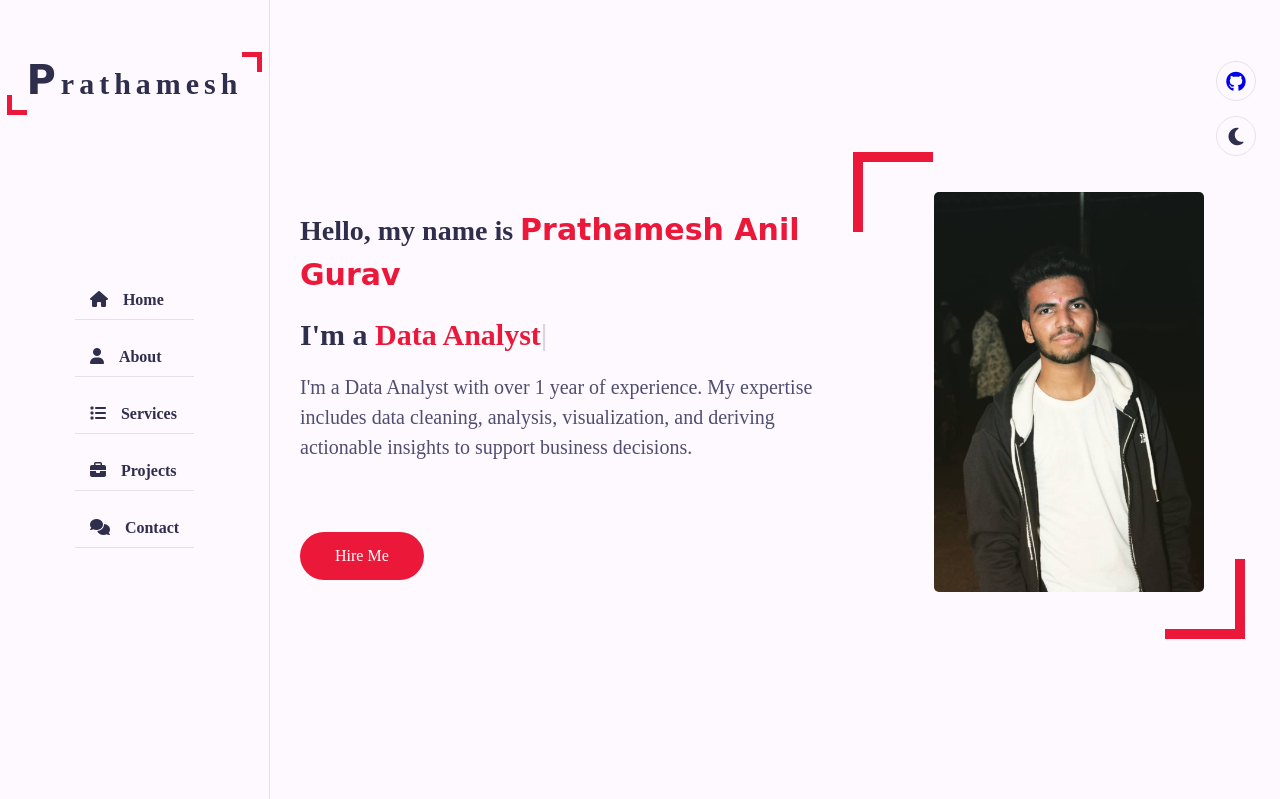
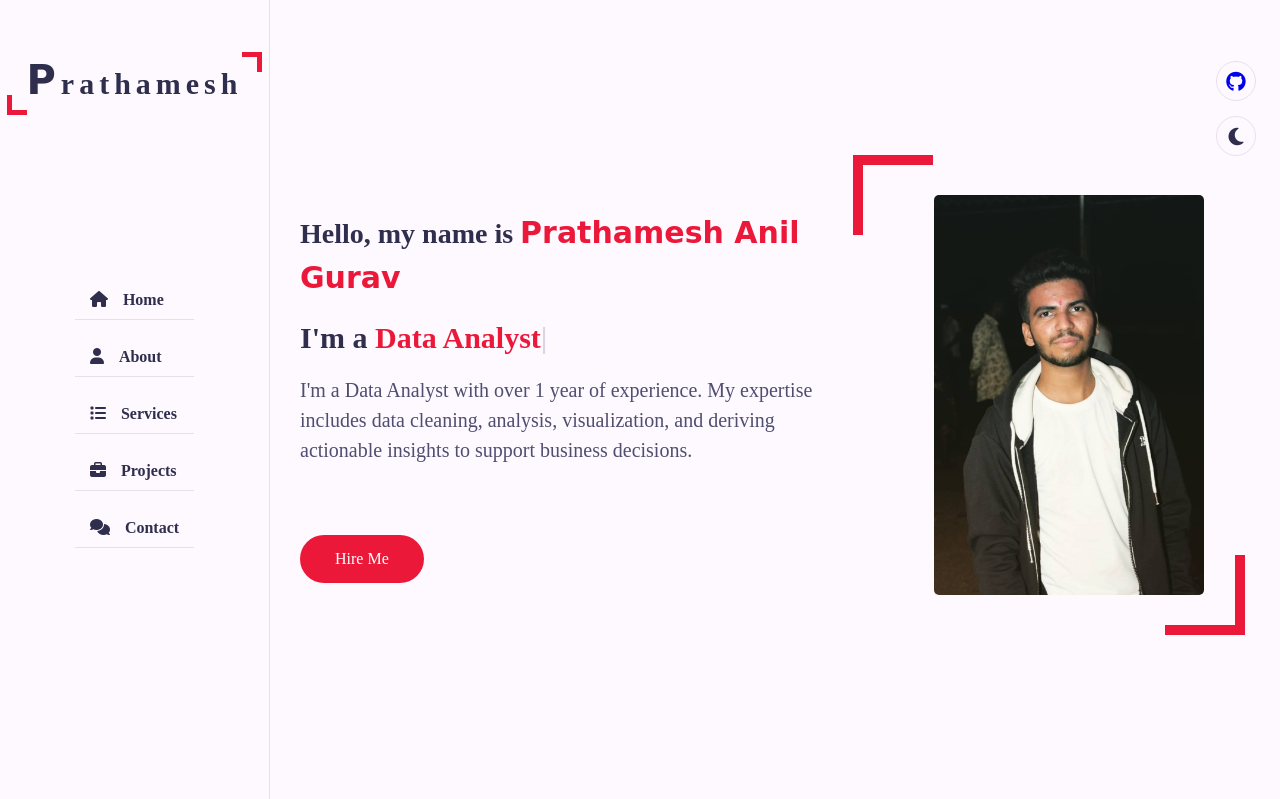
Before and after one commit to prathameshgurav08/portfolio, a Flask app: page / in a window 1280 px wide. Shown: the top 799 px of the page. Run offline with Flask 3, Linux system fonts and the light colour scheme; some libraries are stand-ins or nearby versions; some web fonts are replaced.

Commit message:
Update style.css

```diff
--- a/static/css/style.css
+++ b/static/css/style.css
@@ -353,6 +353,8 @@ h3.my-profession
     margin: auto;
     border-radius: 5px;
     height: 400px;
+    display: block;
+    max-width: 100%;
 }
 /* about */
 .about .about-content
```
